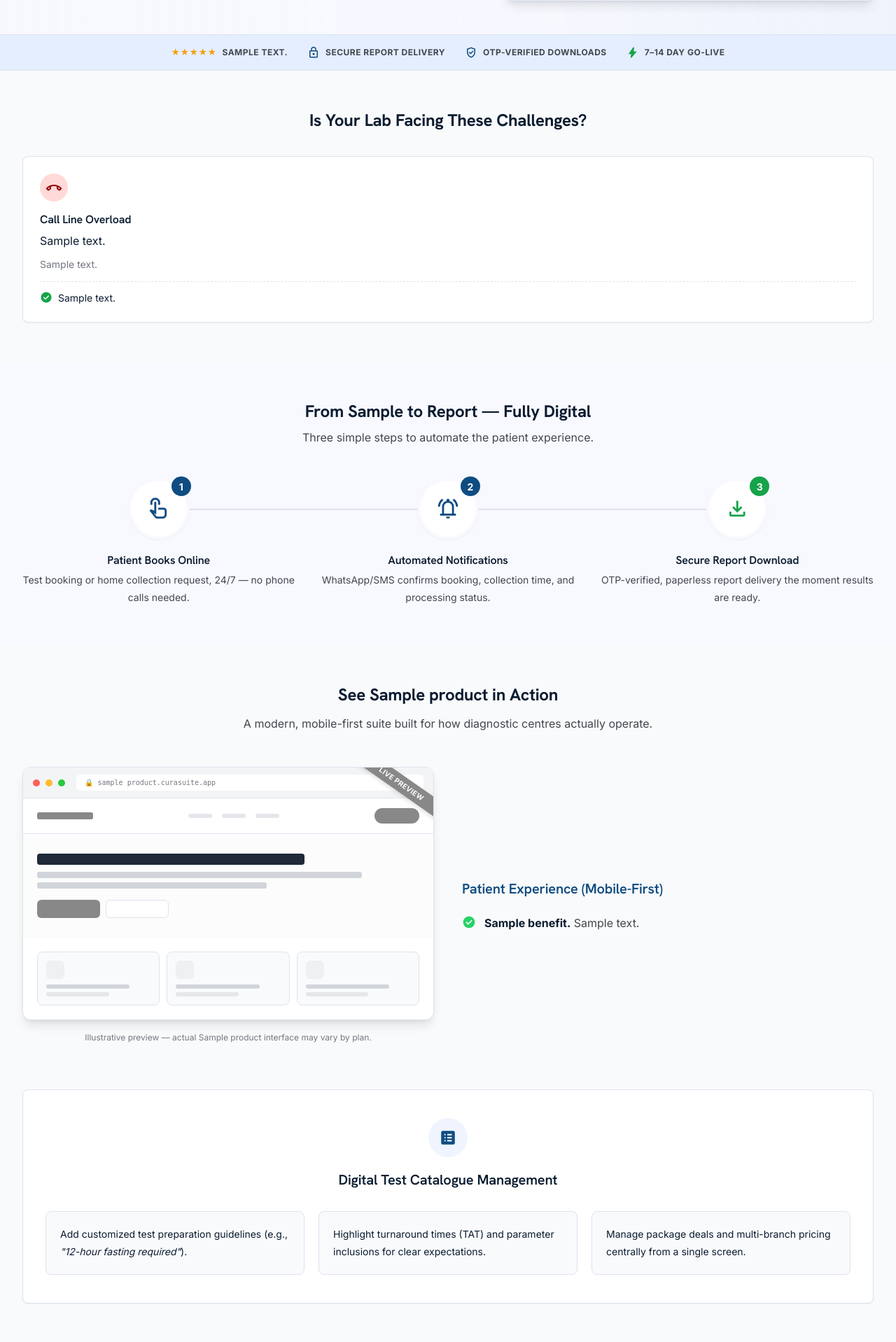
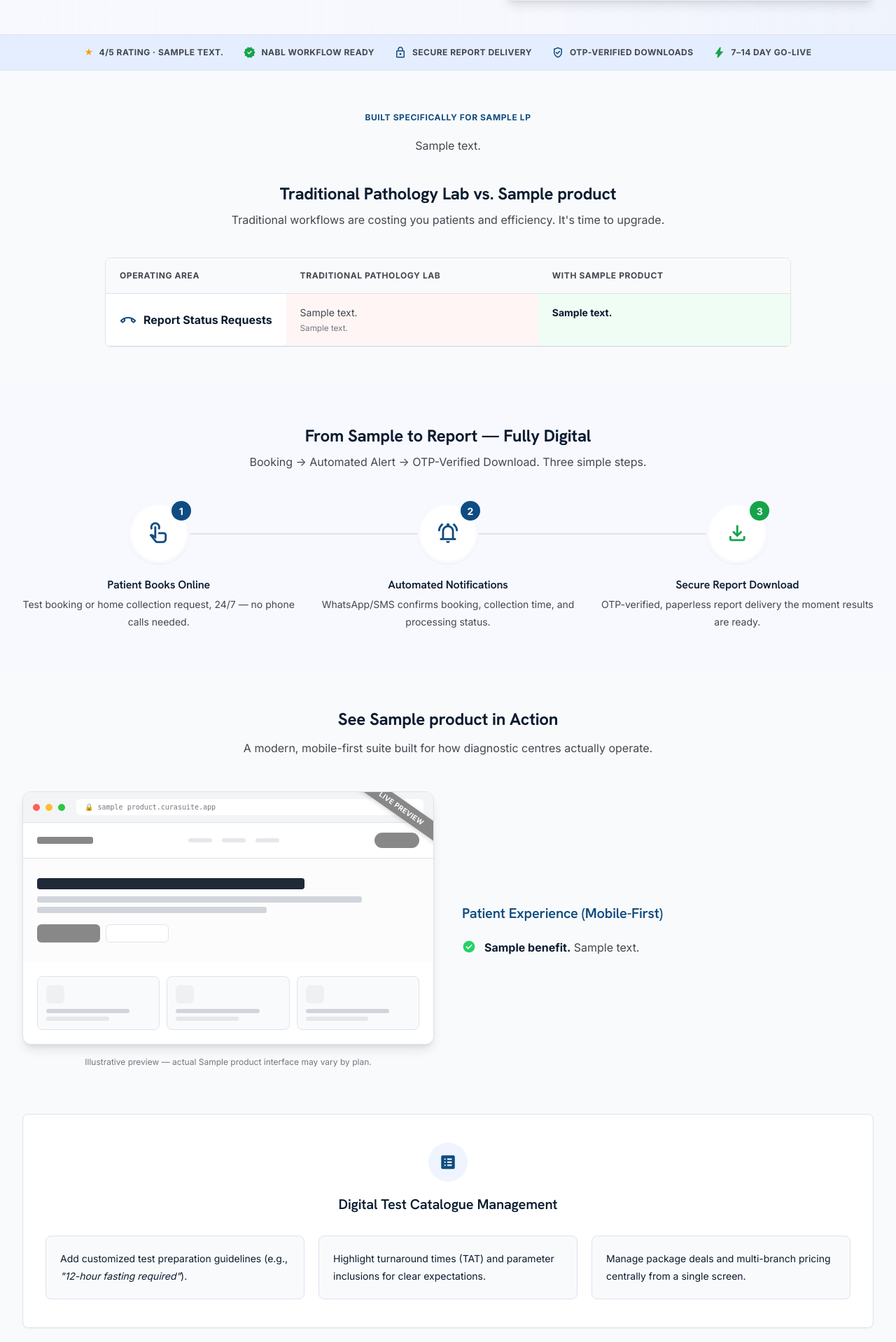
Before and after one commit to phoneixriseinteractive/curasuite_website, a Django app: template templates/landing_pages/curalabs.html in a window 1280 px wide. Shown: the part 599-2517 px from the top of the page at 70% size. Run offline with Django 5.2, Linux system fonts and the light colour scheme; the template is opened without the code that fills it: most values are stand-ins (such as "Sample title", 1, 10 or a date in 2020); grey boxes marked "Sample" are stand-in pictures; some libraries are stand-ins or nearby versions.

Commit message:
Who it's for.

```diff
--- a/templates/landing_pages/curalabs.html
+++ b/templates/landing_pages/curalabs.html
@@ -9,6 +9,18 @@
    fixed Pathology Blue accent below; {{ product.color }} (Diagnostic Green)
    is reserved for the one real conversion action — the demo-form submit and
    WhatsApp buttons — matching the source design's action-vs-structure split.
+
+   Page flow (10 blocks, per the CRO blueprint):
+     1. Hero (headline + embedded demo form)
+     2. Social proof bar
+     3. Pain Point Contrast — Traditional Lab vs. {{ product.name }}
+     4. 3-step digital flow
+     5. Interactive product UI showcase (3 modules)
+     6. Security & LIS integration stack
+     7. Testimonials
+     8. Pricing tiers & ROI anchor
+     9. FAQ accordion
+     10. Pre-footer conversion banner
    ───────────────────────────────────────────────────────────────────────── #}
 {% block extra_head %}
 <link rel="preconnect" href="https://fonts.googleapis.com">
@@ -64,15 +76,9 @@
   .lp-chip { display: flex; align-items: center; gap: 10px; font-size: var(--text-sm); font-weight: 500; color: var(--text-secondary); }
   .lp-chip .material-symbols-outlined { color: var(--color-secondary-600); font-size: 20px; }
 
-  /* Trust bar */
+  /* Social proof bar */
   .lp-trust-bar { background: var(--surface-container, #e5eeff); border-block: 1px solid var(--border-default); padding-block: 16px; }
   .lp-trust-item { display: flex; align-items: center; gap: 8px; font-size: 12px; font-weight: 700; letter-spacing: .04em; text-transform: uppercase; color: var(--text-secondary); }
-
-  /* Challenge card */
-  .lp-challenge-card { background: white; border: 1px solid var(--border-default); border-radius: var(--radius-lg); padding: 24px; box-shadow: var(--shadow-sm); }
-  .lp-challenge-icon { width: 40px; height: 40px; border-radius: 50%; background: #ffdad6; color: #93000a; display: flex; align-items: center; justify-content: center; margin-bottom: 16px; }
-  .lp-solution-line { display: flex; gap: 8px; align-items: flex-start; margin-top: 12px; padding-top: 12px; border-top: 1px dashed var(--border-default); font-size: var(--text-sm); color: var(--text-primary); }
-  .lp-solution-line .material-symbols-outlined { color: var(--color-secondary-600); font-size: 18px; flex-shrink: 0; margin-top: 1px; }
 
   /* Step marker */
   .lp-step { width: 88px; height: 88px; border-radius: 50%; background: white; border: 4px solid var(--surface-page); box-shadow: var(--shadow-sm); display: flex; align-items: center; justify-content: center; margin: 0 auto 20px; position: relative; }
@@ -97,11 +103,14 @@
   .lp-phone-link { display: none; }
   @media (min-width: 500px) { .lp-phone-link { display: flex; } }
 
-  /* Workflow contrast table */
-  .lp-contrast-table { display: grid; grid-template-columns: 1fr 1fr 1fr; border: 1px solid var(--border-default); border-radius: var(--radius-lg); overflow: hidden; background: white; }
+  /* Pain Point Contrast table */
+  .lp-contrast-table { display: grid; grid-template-columns: auto 1fr 1fr; border: 1px solid var(--border-default); border-radius: var(--radius-lg); overflow: hidden; background: white; }
   .lp-contrast-table > div { padding: 16px 20px; border-bottom: 1px solid var(--border-default); }
   .lp-contrast-head { background: var(--surface-card); font-size: 12px; font-weight: 700; letter-spacing: .05em; text-transform: uppercase; color: var(--text-secondary); }
+  .lp-contrast-area { display: flex; align-items: center; gap: 10px; font-weight: 700; color: var(--text-primary); }
+  .lp-contrast-area .material-symbols-outlined { color: var(--color-primary-600); flex-shrink: 0; }
   .lp-contrast-before { background: #fff5f5; color: var(--text-secondary); font-size: var(--text-sm); }
+  .lp-contrast-before small { display: block; color: var(--text-muted); margin-top: 4px; }
   .lp-contrast-after { background: #f0fdf4; color: var(--text-primary); font-size: var(--text-sm); }
   @media (max-width: 768px) { .lp-contrast-table { grid-template-columns: 1fr; } }
 </style>
@@ -135,7 +144,7 @@
 
 {% block content %}
 
-<!-- ═══ HERO ════════════════════════════════════════════════════════════════ -->
+<!-- ═══ 1. HERO (headline + embedded demo form) ═══════════════════════════════ -->
 <section class="hero-pattern pattern-fade-light" style="position:relative;overflow:hidden;padding:56px 0 48px;">
   {% if lp.hero_image %}
   <div style="position:absolute;inset:0;z-index:0;">
@@ -233,48 +242,55 @@
   </div>
 </section>
 
-<!-- ═══ TRUST BAR ═══════════════════════════════════════════════════════════ -->
+<!-- ═══ 2. SOCIAL PROOF BAR ═════════════════════════════════════════════════ -->
 <section class="lp-trust-bar">
   <div class="container" style="display:flex;flex-wrap:wrap;justify-content:center;gap:28px;align-items:center;">
-    <div class="lp-trust-item"><span style="color:#F59E0B;">★★★★★</span>{{ lp.social_proof_note|default:"Trusted by pathology labs across India" }}</div>
+    <div class="lp-trust-item">
+      {% if avg_rating %}<span style="color:#F59E0B;">★</span>{{ avg_rating }}/5 Rating ·{% else %}<span style="color:#F59E0B;">★★★★★</span>{% endif %}
+      {{ lp.social_proof_note|default:"Trusted by pathology labs across India" }}
+    </div>
+    <div class="lp-trust-item"><span class="material-symbols-outlined icon-fill" style="font-size:18px;color:var(--color-secondary-600);">verified</span>NABL Workflow Ready</div>
     <div class="lp-trust-item"><span class="material-symbols-outlined" style="font-size:18px;color:var(--color-primary-600);">lock</span>Secure Report Delivery</div>
     <div class="lp-trust-item"><span class="material-symbols-outlined" style="font-size:18px;color:var(--color-primary-600);">verified_user</span>OTP-Verified Downloads</div>
     <div class="lp-trust-item"><span class="material-symbols-outlined icon-fill" style="font-size:18px;color:var(--color-secondary-600);">bolt</span>7–14 Day Go-Live</div>
   </div>
 </section>
 
-<!-- ═══ CHALLENGES → SOLUTIONS ══════════════════════════════════════════════ -->
+<!-- ═══ 3. PAIN POINT CONTRAST — Traditional Lab vs. {{ product.name }} ═══════ -->
 {% if pain_points %}
 <section style="padding:56px 0;background:var(--surface-card);">
   <div class="container">
-    <h2 style="text-align:center;margin-bottom:36px;font-size:var(--text-2xl);">Is Your Lab Facing These Challenges?</h2>
-    <div style="display:grid;grid-template-columns:repeat(auto-fit,minmax(260px,1fr));gap:20px;">
+    <div style="max-width:680px;margin:0 auto 40px;text-align:center;">
+      <p style="font-size:12px;font-weight:700;letter-spacing:.05em;text-transform:uppercase;color:var(--color-primary-600);margin-bottom:8px;">Built Specifically for {{ lp.target_audience_label|default:"Pathology Labs" }}</p>
+      <p style="color:var(--text-secondary);line-height:var(--leading-relaxed);">{{ product.long_description|default:product.short_description|linebreaksbr }}</p>
+    </div>
+    <h2 style="text-align:center;margin-bottom:8px;font-size:var(--text-2xl);">Traditional Pathology Lab vs. {{ product.name }}</h2>
+    <p style="text-align:center;color:var(--text-secondary);margin-bottom:40px;">Traditional workflows are costing you patients and efficiency. It's time to upgrade.</p>
+    <div class="lp-contrast-table" style="max-width:980px;margin-inline:auto;">
+      <div class="lp-contrast-head">Operating Area</div>
+      <div class="lp-contrast-head">Traditional Pathology Lab</div>
+      <div class="lp-contrast-head">With {{ product.name }}</div>
       {% for pp in pain_points %}
-      <div class="lp-challenge-card">
-        <div class="lp-challenge-icon">
-          <span class="material-symbols-outlined">{% cycle "call_end" "edit_calendar" "hourglass_empty" "public_off" "priority_high" "report_problem" %}</span>
-        </div>
-        <h4 style="font-size:var(--text-base);margin-bottom:6px;">{% cycle "Call Line Overload" "Manual Dispatch" "Waiting Room Friction" "Digital Disadvantage" "Growing Pains" "Lost Follow-Ups" %}</h4>
-        <p style="color:var(--text-primary);margin-bottom:0;">{{ pp.text }}</p>
-        {% if pp.consequence_text %}<p style="font-size:var(--text-sm);color:var(--text-muted);margin-top:8px;">{{ pp.consequence_text }}</p>{% endif %}
-        {% if pp.solution_text %}
-        <div class="lp-solution-line">
-          <span class="material-symbols-outlined icon-fill">check_circle</span>
-          <span>{{ pp.solution_text }}</span>
-        </div>
-        {% endif %}
+      <div class="lp-contrast-area">
+        <span class="material-symbols-outlined">{% cycle "call_end" "edit_calendar" "hourglass_empty" "public_off" "priority_high" "report_problem" %}</span>
+        {% cycle "Report Status Requests" "Home Sample Collection" "Patient Retention" "Multi-Branch Operations" "Patient Experience" "Daily Operations" %}
       </div>
+      <div class="lp-contrast-before">
+        {{ pp.text }}
+        {% if pp.consequence_text %}<small>{{ pp.consequence_text }}</small>{% endif %}
+      </div>
+      <div class="lp-contrast-after">{% if pp.solution_text %}<strong>{{ pp.solution_text }}</strong>{% else %}—{% endif %}</div>
       {% endfor %}
     </div>
   </div>
 </section>
 {% endif %}
 
-<!-- ═══ HOW IT WORKS ════════════════════════════════════════════════════════ -->
+<!-- ═══ 4. 3-STEP DIGITAL FLOW ══════════════════════════════════════════════ -->
 <section style="padding:56px 0;">
   <div class="container">
     <h2 style="text-align:center;margin-bottom:8px;font-size:var(--text-2xl);">From Sample to Report — Fully Digital</h2>
-    <p style="text-align:center;color:var(--text-secondary);margin-bottom:44px;">Three simple steps to automate the patient experience.</p>
+    <p style="text-align:center;color:var(--text-secondary);margin-bottom:44px;">Booking → Automated Alert → OTP-Verified Download. Three simple steps.</p>
     <div class="grid grid-3" style="gap:24px;text-align:center;position:relative;">
       <div class="lp-step-connector"></div>
       <div style="position:relative;">
@@ -296,7 +312,7 @@
   </div>
 </section>
 
-<!-- ═══ INTERACTIVE SHOWCASE ════════════════════════════════════════════════ -->
+<!-- ═══ 5. INTERACTIVE PRODUCT UI SHOWCASE ═════════════════════════════════ -->
 {% if benefits %}
 <section id="platform" style="padding:56px 0;background:var(--surface-card);overflow:hidden;">
   <div class="container">
@@ -306,7 +322,7 @@
     </div>
     <div style="display:flex;flex-direction:column;gap:64px;">
 
-      <!-- Module 1 -->
+      <!-- Module 1: Patient Experience -->
       <div id="reports" class="split-even">
         <div>
           {% with shot=screenshots.0 %}
@@ -330,7 +346,7 @@
         </div>
       </div>
 
-      <!-- Module 2 -->
+      <!-- Module 2: Admin & Dispatch Dashboard -->
       {% if benefits|length > 3 %}
       <div id="home-collection" class="split-even">
         <div style="order:2;">
@@ -375,64 +391,34 @@
         </div>
       </div>
 
+      <!-- Feature strip — everything included, kept compact so it stays part of
+           the showcase block rather than becoming its own top-level section. -->
+      {% if product_features %}
+      <div>
+        <h3 style="text-align:center;font-size:var(--text-lg);margin-bottom:6px;">Everything Included with {{ product.name }}</h3>
+        <p style="text-align:center;color:var(--text-secondary);font-size:var(--text-sm);margin-bottom:24px;">No hidden add-ons. No surprise charges.</p>
+        <div style="display:flex;flex-wrap:wrap;justify-content:center;gap:10px;max-width:900px;margin-inline:auto;">
+          {% for feat in product_features %}
+          <div title="{{ feat.description }}" style="display:flex;align-items:center;gap:6px;background:white;border:1px solid var(--border-default);border-radius:var(--radius-full);padding:8px 16px;{% if feat.is_highlighted %}border-color:var(--color-primary-200);background:var(--color-primary-50);{% endif %}">
+            <span class="material-symbols-outlined icon-fill" style="color:var(--color-primary-600);font-size:16px;">check_circle</span>
+            <span style="font-size:var(--text-sm);font-weight:600;color:var(--text-primary);">{{ feat.title }}</span>
+          </div>
+          {% endfor %}
+        </div>
+      </div>
+      {% endif %}
+
     </div>
   </div>
 </section>
 {% endif %}
 
-<!-- ═══ WORKFLOW CONTRAST ═══════════════════════════════════════════════════ -->
-{% if pain_points %}
-<section style="padding:56px 0;">
-  <div class="container">
-    <h2 style="text-align:center;margin-bottom:40px;font-size:var(--text-2xl);">Workflow Contrast — Before vs. After Impact</h2>
-    <div class="lp-contrast-table" style="max-width:960px;margin-inline:auto;">
-      <div class="lp-contrast-head">Operating Area</div>
-      <div class="lp-contrast-head">Traditional Pathology Lab</div>
-      <div class="lp-contrast-head">With {{ product.name }}</div>
-      {% for pp in pain_points %}
-      <div style="font-weight:700;color:var(--text-primary);display:flex;align-items:center;">{% cycle "Report Status Requests" "Home Sample Collection" "Patient Retention" "Multi-Branch Operations" "Patient Experience" "Daily Operations" %}</div>
-      <div class="lp-contrast-before" style="display:flex;align-items:center;">{{ pp.text }}</div>
-      <div class="lp-contrast-after" style="display:flex;align-items:center;">{% if pp.solution_text %}<strong>{{ pp.solution_text }}</strong>{% else %}—{% endif %}</div>
-      {% endfor %}
-    </div>
-  </div>
-</section>
-{% endif %}
-
-<!-- ═══ FULL FEATURE LIST ═══════════════════════════════════════════════════ -->
-{% if product_features %}
-<section style="padding:56px 0;">
-  <div class="container">
-    <h2 style="text-align:center;margin-bottom:8px;font-size:var(--text-2xl);">Everything Included with {{ product.name }}</h2>
-    <p style="text-align:center;color:var(--text-secondary);margin-bottom:40px;">No hidden add-ons. No surprise charges.</p>
-    <div style="display:grid;grid-template-columns:repeat(auto-fit,minmax(240px,1fr));gap:16px;max-width:1000px;margin-inline:auto;">
-      {% for feat in product_features %}
-      <div style="display:flex;gap:12px;align-items:flex-start;background:var(--surface-card);padding:16px;border-radius:var(--radius-lg);border:1px solid var(--border-default);{% if feat.is_highlighted %}border-color:var(--color-primary-200);background:var(--color-primary-50);{% endif %}">
-        <span class="material-symbols-outlined icon-fill" style="color:var(--color-primary-600);font-size:20px;flex-shrink:0;">check_circle</span>
-        <div>
-          <div style="font-size:var(--text-sm);font-weight:600;color:var(--text-primary);">{{ feat.title }}</div>
-          <div style="font-size:12px;color:var(--text-muted);margin-top:2px;">{{ feat.description|truncatechars:80 }}</div>
-        </div>
-      </div>
-      {% endfor %}
-    </div>
-  </div>
-</section>
-{% endif %}
-
-<!-- ═══ WHO IT'S FOR ════════════════════════════════════════════════════════ -->
-<section style="padding:48px 0;background:var(--surface-card);">
-  <div class="container" style="max-width:760px;text-align:center;">
-    <h2 style="margin-bottom:16px;font-size:var(--text-2xl);">Built Specifically for {{ lp.target_audience_label|default:"Pathology Labs" }}</h2>
-    <p style="color:var(--text-secondary);font-size:var(--text-base);line-height:var(--leading-relaxed);">{{ product.long_description|default:product.short_description }}</p>
-  </div>
-</section>
-
-<!-- ═══ ENTERPRISE INFRASTRUCTURE ═══════════════════════════════════════════ -->
+<!-- ═══ 6. SECURITY & LIS INTEGRATION STACK ════════════════════════════════ -->
 <section style="padding:56px 0;background:var(--color-primary-600);color:white;position:relative;overflow:hidden;">
   <div style="position:absolute;inset:0;background:radial-gradient(ellipse at top right,rgba(255,255,255,.08),transparent 60%);pointer-events:none;"></div>
   <div class="container" style="position:relative;">
-    <h2 style="text-align:center;max-width:680px;margin:0 auto 44px;font-size:var(--text-2xl);color:white;">Built to Fit Seamlessly Into Your Existing Infrastructure</h2>
+    <h2 style="text-align:center;margin-bottom:4px;font-size:var(--text-2xl);color:white;">Security &amp; LIS Integration Stack</h2>
+    <p style="text-align:center;max-width:680px;margin:0 auto 44px;color:rgba(255,255,255,.85);">Built to fit seamlessly into your existing infrastructure.</p>
     <div class="grid grid-4" style="gap:32px;">
       <div>
         <div class="lp-security-icon"><span class="material-symbols-outlined">lock</span></div>
@@ -458,16 +444,7 @@
   </div>
 </section>
 
-<!-- ═══ MID-PAGE CTA ════════════════════════════════════════════════════════ -->
-<section style="padding:36px 0;background:var(--surface-card);text-align:center;border-bottom:1px solid var(--border-default);">
-  <div class="container">
-    <h3 style="margin-bottom:8px;font-size:var(--text-xl);">See {{ product.name }} in Action</h3>
-    <p style="color:var(--text-secondary);margin-bottom:20px;">Free demo tailored to your lab's test catalogue and workflow.</p>
-    <a href="#lp-form" data-gtm-event="cta_click" data-gtm-location="mid_page" class="btn btn-lg" style="background:var(--color-primary-600);color:white;border-color:var(--color-primary-600);">Book Free Demo →</a>
-  </div>
-</section>
-
-<!-- ═══ TESTIMONIALS ════════════════════════════════════════════════════════ -->
+<!-- ═══ 7. TESTIMONIALS & CASE STUDIES ══════════════════════════════════════ -->
 {% if testimonials %}
 <section style="padding:56px 0;">
   <div class="container">
@@ -486,7 +463,7 @@
 </section>
 {% endif %}
 
-<!-- ═══ PRICING ═════════════════════════════════════════════════════════════ -->
+<!-- ═══ 8. PRICING TIERS & ROI ANCHOR ═══════════════════════════════════════ -->
 {% if pricing_tiers %}
 <section style="padding:56px 0;background:var(--surface-card);" id="pricing">
   <div class="container">
@@ -530,7 +507,7 @@
 </section>
 {% endif %}
 
-<!-- ═══ FAQ ══════════════════════════════════════════════════════════════════ -->
+<!-- ═══ 9. OBJECTION-HANDLING FAQ ACCORDION ═════════════════════════════════ -->
 {% if product_faqs %}
 <section id="resources" style="padding:56px 0;">
   <div class="container" style="max-width:720px;">
@@ -550,4 +527,24 @@
 </section>
 {% endif %}
 
+<!-- ═══ 10. PRE-FOOTER CONVERSION BANNER ════════════════════════════════════ -->
+<section style="padding:56px 0;background:var(--color-primary-900);text-align:center;">
+  <div class="container" style="max-width:640px;">
+    <h2 style="color:white;margin-bottom:12px;font-size:var(--text-2xl);">Ready to Take Your Lab Digital?</h2>
+    <p style="color:rgba(255,255,255,.8);margin-bottom:28px;">Free demo, no credit card required. Our team calls you within 1 business day.</p>
+    <div style="display:flex;gap:12px;justify-content:center;flex-wrap:wrap;">
+      <a href="#lp-form" data-gtm-event="cta_click" data-gtm-location="pre_footer" class="btn btn-lg" style="background:{{ product.color }};border-color:{{ product.color }};color:white;">
+        Book Free Demo <span class="material-symbols-outlined" style="font-size:18px;">arrow_forward</span>
+      </a>
+      {% if SITE_SETTINGS.whatsapp_phone %}
+      <a href="https://wa.me/{{ SITE_SETTINGS.whatsapp_phone }}?text={{ lp.whatsapp_message_template|urlencode }}" target="_blank"
+         data-wa-placement="pre_footer" data-gtm-event="whatsapp_click" data-gtm-location="pre_footer"
+         class="btn btn-lg" style="background:var(--whatsapp-green);color:white;border-color:var(--whatsapp-green);">
+        <span class="material-symbols-outlined" style="font-size:18px;">chat</span> WhatsApp Us
+      </a>
+      {% endif %}
+    </div>
+  </div>
+</section>
+
 {% endblock %}
```
Also changed, not shown: apps/landing_pages/views.py (+8 -0 lines).
